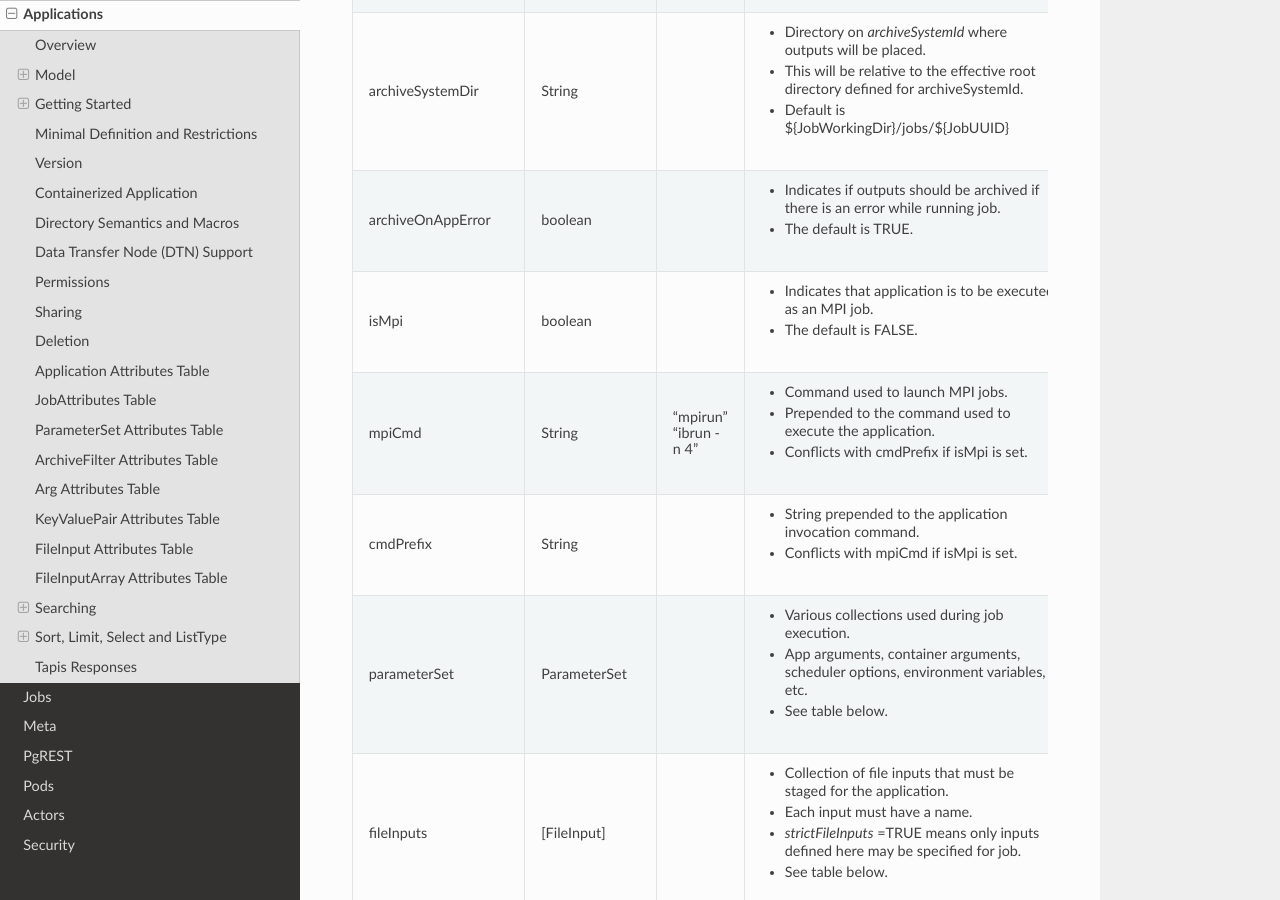
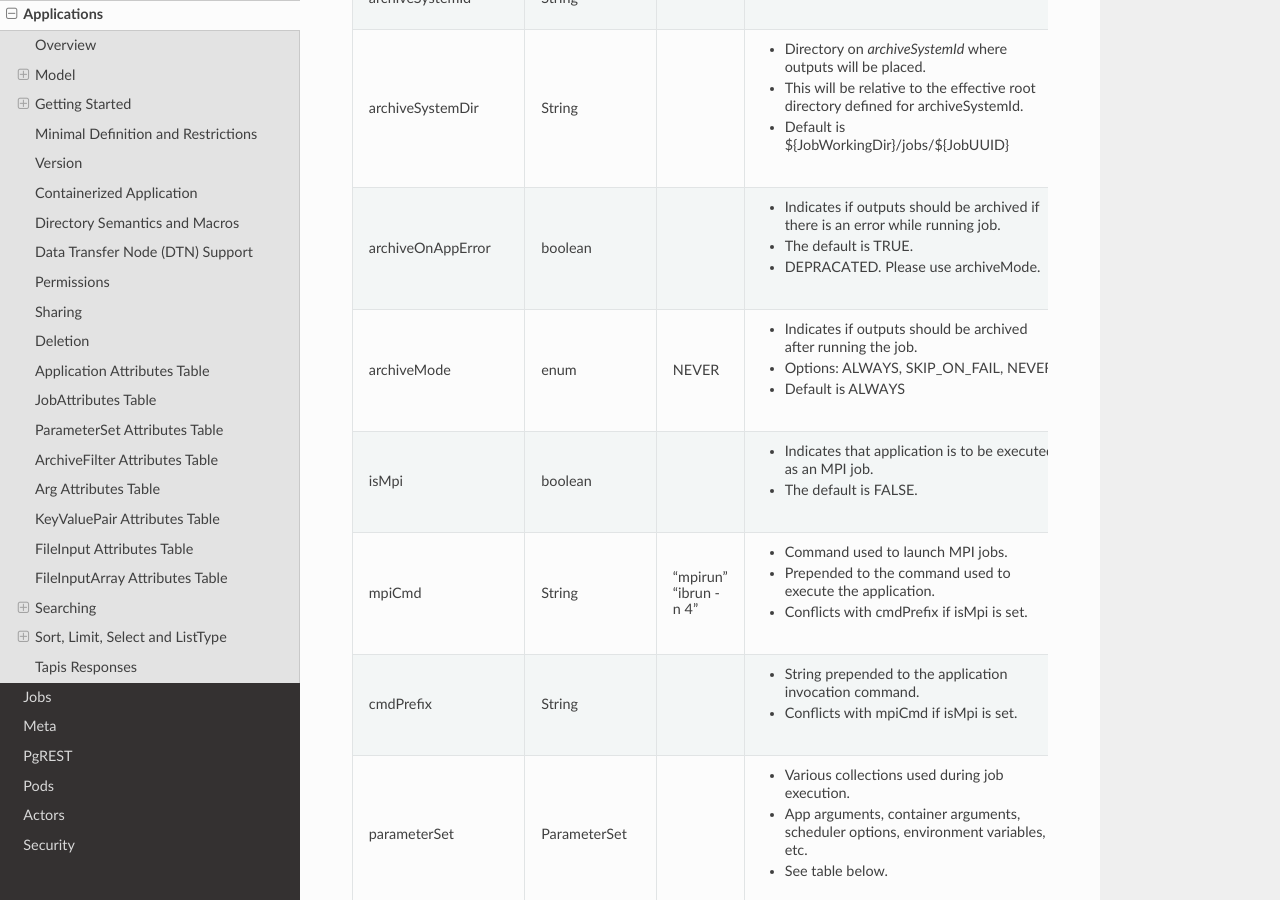
Before and after one commit to tapis-project/documentation, a Sphinx documentation site: the page built from source/technical/apps.rst, in a window 1280 px wide and 900 px high, scrolled down 14896 px. Built offline with Sphinx 7.4.7 and the Read the Docs theme 3.1.0, drawn with Linux system fonts in a browser that asks for light colours; some of the changed text lies outside the part shown.

Commit message:
Apps: Add archiveMode attribute.

```diff
--- a/source/technical/apps.rst
+++ b/source/technical/apps.rst
@@ -221,6 +221,7 @@ The response should look similar to the following::
             "archiveSystemId": null,
             "archiveSystemDir": null,
             "archiveOnAppError": false,
+            "archiveMode": "NEVER",
             "isMpi": false,
             "mpiCmd": null,
             "cmdPrefix": null,
@@ -621,6 +622,11 @@ JobAttributes Table
 +---------------------+------------------+--------------------+--------------------------------------------------------------------------------------+
 | archiveOnAppError   | boolean          |                    | - Indicates if outputs should be archived if there is an error while running job.    |
 |                     |                  |                    | - The default is TRUE.                                                               |
+|                     |                  |                    | - DEPRACATED. Please use archiveMode.                                                |
++---------------------+------------------+--------------------+--------------------------------------------------------------------------------------+
+| archiveMode         | enum             |  NEVER             | - Indicates if outputs should be archived after running the job.                     |
+|                     |                  |                    | - Options: ALWAYS, SKIP_ON_FAIL, NEVER                                               |
+|                     |                  |                    | - Default is ALWAYS                                                                  |
 +---------------------+------------------+--------------------+--------------------------------------------------------------------------------------+
 | isMpi               | boolean          |                    | - Indicates that application is to be executed as an MPI job.                        |
 |                     |                  |                    | - The default is FALSE.                                                              |
```
